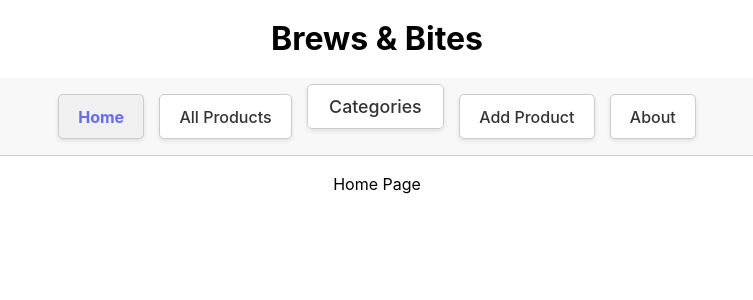
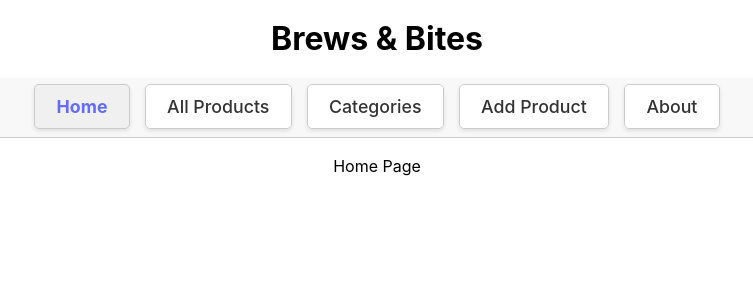
Before and after one commit to NicoAnzo/brews-bites, a React (Vite) app: page / in a window 1280 px wide. Shown: the top 300 px of the page, without its empty margins (263-1016 px from the left). Built offline with nearby package versions, Linux system fonts and the light colour scheme.

Commit message:
align items in navigation bar

```diff
--- a/src/App.jsx
+++ b/src/App.jsx
@@ -16,8 +16,8 @@ function App () {
       <h1>Brews & Bites</h1>
 
       <nav>
-        <NavLink to="/">Home</NavLink>
-        <NavLink to="/products">All Products</NavLink>
+        <span><NavLink to="/">Home</NavLink></span>
+        <span><NavLink to="/products">All Products</NavLink></span>
 
         <div className="dropdown">
           <span className="dropdown-trigger">Categories</span>
@@ -29,8 +29,8 @@ function App () {
           </div>
         </div>
 
-        <NavLink to="/products/create">Add Product</NavLink>
-        <NavLink to="/about">About</NavLink>
+        <span><NavLink to="/products/create">Add Product</NavLink></span>
+        <span><NavLink to="/about">About</NavLink></span>
       </nav>
 
       <Routes>
```
